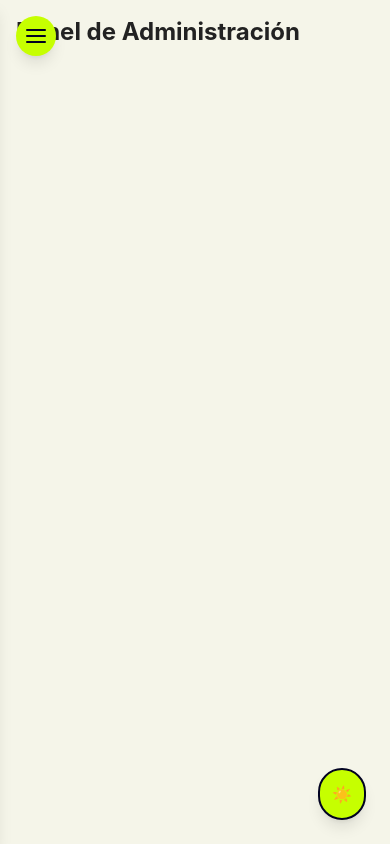
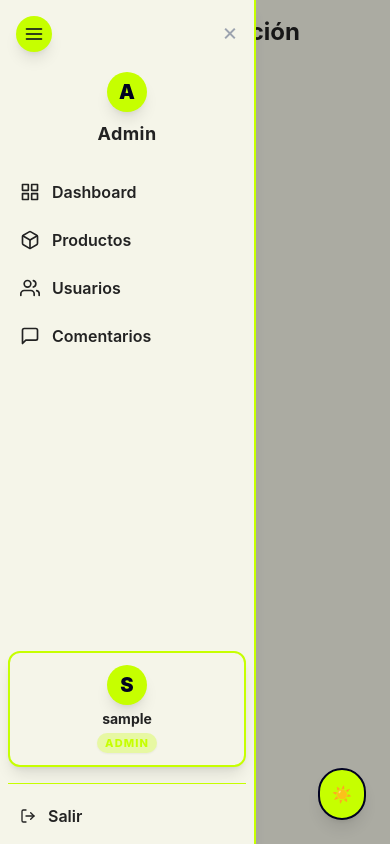
Before and after one commit to MarioPazmino/front_tienda_react_tailwind, a React (Create React App) app: page /admin/panel in a window 390 px wide. Built offline with nearby package versions, Linux system fonts and the light colour scheme; sample sign-in values are in the browser's storage.

Commit message:
Refactor AdminPanel sidebar for improved usability; update button placements and styles for better accessibility and responsiveness

```diff
--- a/src/pages/AdminPanel.jsx
+++ b/src/pages/AdminPanel.jsx
@@ -6,7 +6,7 @@ import { FiGrid, FiBox, FiUsers, FiMessageSquare, FiLogOut, FiMenu } from 'react
 
 const AdminPanel = () => {
   const [showNotif, setShowNotif] = useState(true);
-  const [sidebarOpen, setSidebarOpen] = useState(false);
+  const [sidebarOpen, setSidebarOpen] = useState(true); // true = abierto, false = colapsado
   const [expNotif, setExpNotif] = useState(false);
   const { userInfo, logout } = useAuth();
   // Ya no se maneja token ni payload aquí, todo va por useAuth
@@ -49,66 +49,89 @@ const AdminPanel = () => {
   return (
     <div className="flex h-screen transition-colors duration-300 bg-bg-light dark:bg-bg-dark">
       {/* Sidebar móvil */}
+  {/* Botón para abrir/cerrar sidebar, ahora DENTRO del sidebar y bien separado del avatar */}
+      <aside
+        className={`fixed md:static inset-y-0 left-0 ${sidebarOpen ? 'w-64' : 'w-20'} bg-sidebar-light dark:bg-sidebar-dark text-text-light dark:text-text-dark border-r-2 border-accent shadow-lg flex flex-col justify-between z-40 transition-all duration-300 ease-in-out transition-colors p-2 md:p-6`}
+      >
+        {/* Botón hamburguesa: alineado a la izquierda cuando abierto, centrado cuando cerrado */}
+        <div className={`flex ${sidebarOpen ? 'justify-start pl-2' : 'justify-center'} items-center ${sidebarOpen ? 'mt-2 mb-2' : 'mt-4 mb-2'}`}>
           <button
-        className="md:hidden fixed top-4 left-4 z-50 bg-accent p-2 rounded-full shadow-lg focus:outline-none text-primary"
-        onClick={() => setSidebarOpen(true)}
-        aria-label="Abrir menú"
+            className={`bg-accent p-2 rounded-full shadow-lg focus:outline-none text-primary transition-all duration-300 flex items-center justify-center`}
+            style={{ width: '36px', height: '36px' }}
+            onClick={() => setSidebarOpen((prev) => !prev)}
+            aria-label={sidebarOpen ? 'Cerrar menú' : 'Abrir menú'}
           >
-        <FiMenu className="text-2xl" />
+            <FiMenu className="text-xl" />
           </button>
-      <aside
-        className={`fixed md:static inset-y-0 left-0 w-64 bg-sidebar-light dark:bg-sidebar-dark text-text-light dark:text-text-dark border-r-2 border-accent shadow-lg p-6 flex flex-col justify-between z-40 transition-transform duration-300 ease-in-out transition-colors
-        ${sidebarOpen ? 'translate-x-0' : '-translate-x-full'} md:translate-x-0`}
-      >
+        </div>
         <div>
-          <div className="flex flex-col items-center mb-8 mt-2">
-            <div className="w-12 h-12 rounded-full bg-accent flex items-center justify-center shadow-lg mb-2">
-              <span className="text-2xl text-primary font-black">A</span>
+          {/* Header avatar/label, debajo del botón menú, bien separado */}
+          <div className={`flex flex-col items-center ${sidebarOpen ? 'mb-6 mt-3' : 'mb-3 mt-3'}`}>
+            <div className={`w-10 h-10 rounded-full bg-accent flex items-center justify-center shadow-lg ${!sidebarOpen ? 'w-8 h-8' : ''}`}>
+              <span className={`text-xl text-primary font-black ${!sidebarOpen ? 'text-lg' : ''}`}>A</span>
             </div>
-            <span className="text-xl font-bold text-text-light dark:text-text-dark tracking-wide">Admin</span>
+            {sidebarOpen && (
+              <span className="text-lg font-bold text-text-light dark:text-text-dark tracking-wide mt-2">Admin</span>
+            )}
           </div>
-          <nav className="flex flex-col gap-2">
-            <button type="button" className="flex items-center gap-3 px-3 py-2 rounded-lg font-semibold text-text-light dark:text-text-dark hover:bg-accent/20 dark:hover:bg-accent/30 hover:text-accent dark:hover:text-accent focus:outline-none focus:ring-2 focus:ring-accent/60 transition-all text-left group">
-              <FiGrid className="group-hover:scale-110 group-focus:scale-110 transition-transform" /> Dashboard
+          <nav className={`flex flex-col gap-2 ${sidebarOpen ? 'mb-8 md:mb-10' : 'mb-16 mt-8'}`}>
+            <button type="button" className={`flex items-center ${sidebarOpen ? 'gap-3 px-3 py-2' : 'justify-center py-4'} rounded-lg font-semibold text-text-light dark:text-text-dark hover:bg-accent/20 dark:hover:bg-accent/30 hover:text-accent dark:hover:text-accent focus:outline-none focus:ring-2 focus:ring-accent/60 transition-all text-left group`}>
+              <FiGrid className={`transition-transform ${sidebarOpen ? 'text-xl group-hover:scale-110 group-focus:scale-110' : 'text-2xl'}`} />
+              {sidebarOpen && 'Dashboard'}
             </button>
-            <button type="button" className="flex items-center gap-3 px-3 py-2 rounded-lg font-semibold text-text-light dark:text-text-dark hover:bg-accent/20 dark:hover:bg-accent/30 hover:text-accent dark:hover:text-accent focus:outline-none focus:ring-2 focus:ring-accent/60 transition-all text-left group">
-              <FiBox className="group-hover:scale-110 group-focus:scale-110 transition-transform" /> Productos
+            <button type="button" className={`flex items-center ${sidebarOpen ? 'gap-3 px-3 py-2' : 'justify-center py-4'} rounded-lg font-semibold text-text-light dark:text-text-dark hover:bg-accent/20 dark:hover:bg-accent/30 hover:text-accent dark:hover:text-accent focus:outline-none focus:ring-2 focus:ring-accent/60 transition-all text-left group`}>
+              <FiBox className={`transition-transform ${sidebarOpen ? 'text-xl group-hover:scale-110 group-focus:scale-110' : 'text-2xl'}`} />
+              {sidebarOpen && 'Productos'}
             </button>
-            <button type="button" className="flex items-center gap-3 px-3 py-2 rounded-lg font-semibold text-text-light dark:text-text-dark hover:bg-accent/20 dark:hover:bg-accent/30 hover:text-accent dark:hover:text-accent focus:outline-none focus:ring-2 focus:ring-accent/60 transition-all text-left group">
-              <FiUsers className="group-hover:scale-110 group-focus:scale-110 transition-transform" /> Usuarios
+            <button type="button" className={`flex items-center ${sidebarOpen ? 'gap-3 px-3 py-2' : 'justify-center py-4'} rounded-lg font-semibold text-text-light dark:text-text-dark hover:bg-accent/20 dark:hover:bg-accent/30 hover:text-accent dark:hover:text-accent focus:outline-none focus:ring-2 focus:ring-accent/60 transition-all text-left group`}>
+              <FiUsers className={`transition-transform ${sidebarOpen ? 'text-xl group-hover:scale-110 group-focus:scale-110' : 'text-2xl'}`} />
+              {sidebarOpen && 'Usuarios'}
             </button>
-            <button type="button" className="flex items-center gap-3 px-3 py-2 rounded-lg font-semibold text-text-light dark:text-text-dark hover:bg-accent/20 dark:hover:bg-accent/30 hover:text-accent dark:hover:text-accent focus:outline-none focus:ring-2 focus:ring-accent/60 transition-all text-left group">
-              <FiMessageSquare className="group-hover:scale-110 group-focus:scale-110 transition-transform" /> Comentarios
+            <button type="button" className={`flex items-center ${sidebarOpen ? 'gap-3 px-3 py-2' : 'justify-center py-4'} rounded-lg font-semibold text-text-light dark:text-text-dark hover:bg-accent/20 dark:hover:bg-accent/30 hover:text-accent dark:hover:text-accent focus:outline-none focus:ring-2 focus:ring-accent/60 transition-all text-left group`}>
+              <FiMessageSquare className={`transition-transform ${sidebarOpen ? 'text-xl group-hover:scale-110 group-focus:scale-110' : 'text-2xl'}`} />
+              {sidebarOpen && 'Comentarios'}
             </button>
           </nav>
         </div>
         <div className="mt-auto w-full flex flex-col items-center">
-          <div className="w-full flex flex-col items-center mb-4">
-            <div className="w-full bg-sidebar-light dark:bg-sidebar-dark border-2 border-accent rounded-xl shadow-lg flex flex-col items-center py-4 px-2">
-              <div className="w-12 h-12 rounded-full bg-accent flex items-center justify-center shadow-lg mb-2">
+          {/* Bloque usuario/rol: solo avatar en colapsado, completo en abierto, más compacto */}
+          <div className="w-full flex flex-col items-center mb-2">
+            {sidebarOpen ? (
+              <div className="w-full bg-sidebar-light dark:bg-sidebar-dark border-2 border-accent rounded-xl shadow-lg flex flex-col items-center py-3 px-1 transition-all duration-300">
+                <div className="w-10 h-10 rounded-full bg-accent flex items-center justify-center shadow-lg mb-1">
                   {userInfo.username ? (
-                  <span className="text-2xl text-primary font-black">
+                    <span className="text-xl text-primary font-black">
                       {userInfo.username.charAt(0).toUpperCase()}
                     </span>
                   ) : null}
                 </div>
-              <span className="font-bold text-text-light dark:text-text-dark text-base truncate max-w-[120px] text-center">
+                <span className="font-bold text-text-light dark:text-text-dark text-sm truncate max-w-[100px] text-center">
                   {userInfo.username ? userInfo.username : <span className="italic text-gray-400">No disponible</span>}
                 </span>
-              <span className="mt-1 px-3 py-1 rounded-full bg-accent/30 text-accent text-xs font-extrabold uppercase tracking-widest shadow-sm max-w-[120px] text-center">
+                <span className="mt-1 px-2 py-0.5 rounded-full bg-accent/30 text-accent text-[11px] font-extrabold uppercase tracking-widest shadow-sm max-w-[100px] text-center">
                   {userInfo.role ? userInfo.role : <span className="italic text-gray-400">No disponible</span>}
                 </span>
               </div>
+            ) : (
+              <div className="w-8 h-8 rounded-full bg-accent flex items-center justify-center shadow-lg mb-1">
+                {userInfo.username ? (
+                  <span className="text-lg text-primary font-black">
+                    {userInfo.username.charAt(0).toUpperCase()}
+                  </span>
+                ) : null}
               </div>
-          <div className="border-t border-accent my-3 w-full" />
+            )}
+          </div>
+          <div className="border-t border-accent my-2 w-full" />
           <button
             type="button"
-            className="flex items-center gap-3 px-3 py-2 rounded-lg font-semibold text-[#222] dark:text-white hover:bg-red-400/20 hover:text-red-400 transition-colors mt-2 text-left w-full"
+            className={`flex items-center ${sidebarOpen ? 'gap-3 px-3 py-2' : 'justify-center py-3'} rounded-lg font-semibold text-[#222] dark:text-white hover:bg-red-400/20 hover:text-red-400 transition-colors mt-1 text-left w-full`}
             onClick={() => {
               logout();
             }}
           >
-            <FiLogOut /> Salir
+            <FiLogOut />
+            {sidebarOpen && 'Salir'}
           </button>
         </div>
         {/* Botón cerrar sidebar móvil */}
```
Lines whose indentation alone changed are shown as unchanged.
